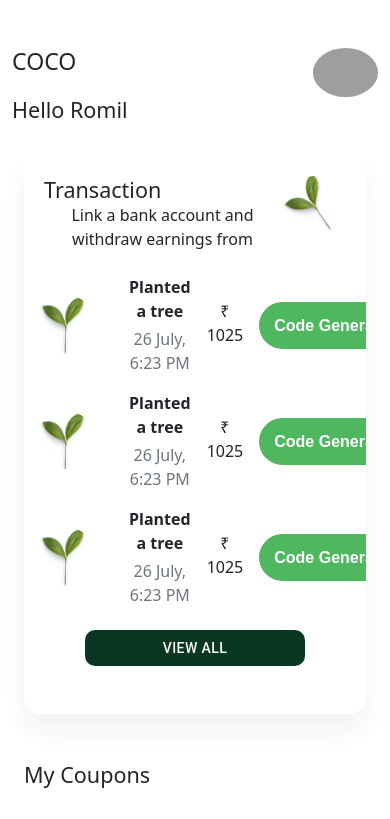
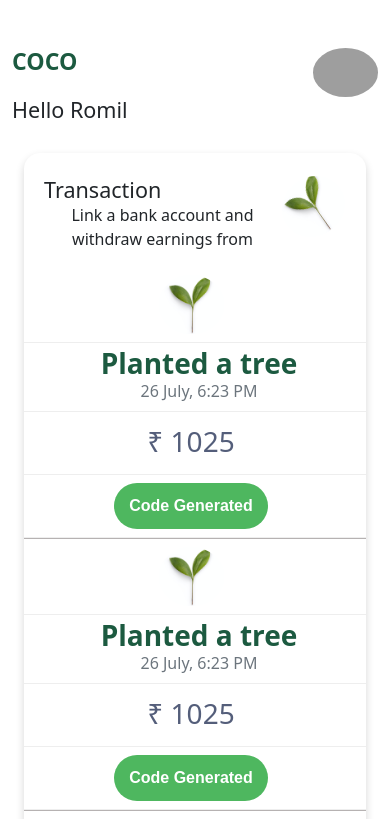
Before and after one commit to MRNickdown01/coco-main, a React (Create React App) app: page /Dashboard in a window 390 px wide. Shown: the top 819 px of the page. Built offline with nearby package versions, Linux system fonts and the light colour scheme; grey boxes are pictures that could not be loaded; a web font is replaced by a local one.

Commit message:
Dashoboard/LoginAdd

```diff
--- a/src/Pages/CustomerLogin/Login.js
+++ b/src/Pages/CustomerLogin/Login.js
@@ -179,7 +179,7 @@ const Login = () => {
                       fontWeight: 600,
                     }}
                   >
-                    We have sent a magic link to your email
+                    Check Your Profile Now
                   </p>
                   <div className="form-outline mb-4 d-flex flex-row">
                     <input
--- a/src/Pages/Dashboard/Dashboard.js
+++ b/src/Pages/Dashboard/Dashboard.js
@@ -19,7 +19,16 @@ function Dashboard() {
     <div className="container">
       <div className="dashboard-main">
         <div className="dashboard-div d-flex justify-content-between">
-          <h3 className="title mt-5">COCO</h3>
+          <h3
+            className="title mt-5"
+            style={{
+              color: " #1c5a40",
+              fontSize: "31",
+              fontWeight: "700",
+            }}
+          >
+            COCO
+          </h3>
 
           <div className="user-avatar mt-5">
             <img
@@ -73,7 +82,7 @@ function Dashboard() {
                           <p class="fw-normal mb-1 yourtrees">₹ 1025</p>
                         </td>
                         <td>
-                          <span class="badge badge-success rounded-pill d-inline">
+                          <span class="badge badge-success rounded-pill d-inline-block ">
                             Code Generated
                           </span>
                         </td>
@@ -96,7 +105,7 @@ function Dashboard() {
                           <p class="fw-normal  mb-1 yourtrees">₹ 1025</p>
                         </td>
                         <td>
-                          <span class="badge badge-success rounded-pill d-inline">
+                          <span class="badge badge-success rounded-pill d-inline-block">
                             Code Generated
                           </span>
                         </td>
@@ -119,7 +128,7 @@ function Dashboard() {
                           <p class="fw-normal  mb-1 yourtrees">₹ 1025</p>
                         </td>
                         <td>
-                          <span class="badge badge-success rounded-pill d-inline">
+                          <span class="badge badge-success rounded-pill d-inline-block">
                             Code Generated
                           </span>
                         </td>
--- a/src/Pages/Dashboard/assets/Style.css
+++ b/src/Pages/Dashboard/assets/Style.css
@@ -13,6 +13,8 @@
   width: auto;
   height: auto;
   padding-bottom: 3rem;
+  box-shadow: 0px 4px 8px rgb(0 0 0 / 16%);
+  border-radius: 16px;
 }
 .badge-success {
   padding: 15px;
@@ -22,3 +24,74 @@
   display: inherit;
   font-family: "Be Vietnam Pro", sans-serif;
 }
+.dashboardt {
+  font-style: normal;
+  font-weight: 400;
+  font-size: 28px;
+  line-height: 24px;
+  color: #1c5a40;
+}
+.yourtrees {
+  font-style: normal;
+  font-weight: 500;
+  font-size: 28px;
+  line-height: 42px;
+  display: inherit;
+  align-items: center;
+  text-align: right;
+  color: #545e7a;
+}
+
+@media screen and (max-width: 768px) {
+  #no-more-tables tbody,
+  #noimore-tables-open tbody,
+  #no-more-tables tr,
+  #noimore-tables-open tr,
+  #no-more-tables-open td,
+  #no-more-tables td {
+    display: block;
+  }
+  #no-more-tables thead tr {
+    position: absolute;
+    top: -9999px;
+    left: -9999px;
+  }
+  #no-more-tables td {
+    position: relative;
+    padding-left: 50%;
+    border: none;
+    border-bottom: 1px solid#eee;
+  }
+  #no-more-tables-open td {
+    position: relative;
+    border: none;
+    border-bottom: 1px solid#eee;
+    padding-left: 0%;
+  }
+  #no-more-tables td::before {
+    content: attr(data-title);
+    position: absolute;
+    left: 6px;
+    font-weight: bold;
+  }
+
+  #no-more-tables tr {
+    border-bottom: 2px solid rgb(104, 104, 104);
+  }
+  #no-more-tables-open tr {
+    border-bottom: 1px solid rgb(182, 178, 178);
+  }
+  .coupons-card {
+    flex-wrap: wrap;
+    row-gap: 20px;
+    justify-content: center;
+    align-items: center;
+  }
+  .yourtrees {
+    display: flex;
+    justify-content: center;
+  }
+  .badge-success {
+    display: inline-block;
+  }
+}
```
Also changed, not shown: 1 other file (tests, documents, lock files or other folders).
